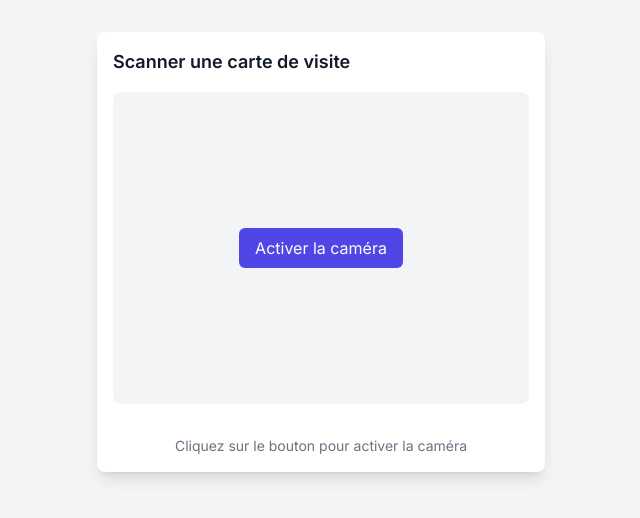
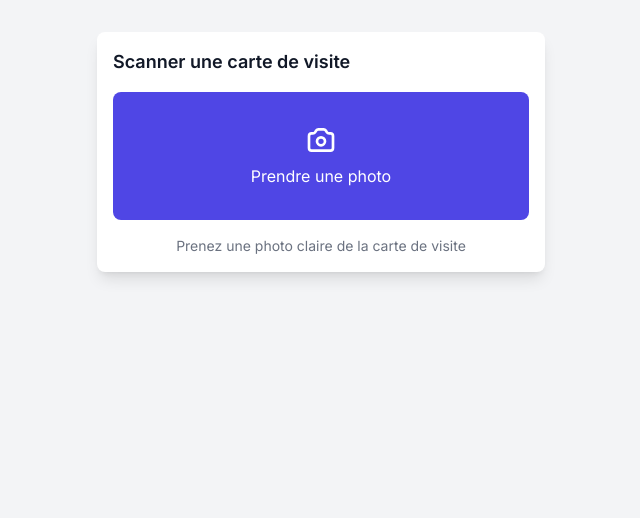
Before and after one commit to cGithu33/sales-crm, a Next.js app: page /opportunities/scan in a window 1280 px wide. Shown: the top 518 px of the page, without its empty margins (319-959 px from the left). Built offline with nearby package versions, Linux system fonts and the light colour scheme; no server answers; sample sign-in values are in the browser's storage.

Commit message:
fix: use native file input for camera capture

```diff
--- a/app/opportunities/scan/page.tsx
+++ b/app/opportunities/scan/page.tsx
@@ -2,26 +2,14 @@
 
 import { useSession } from 'next-auth/react'
 import { useRouter } from 'next/navigation'
-import { useRef, useState, useEffect } from 'react'
+import { useRef, useState } from 'react'
 
 export default function ScanBusinessCard() {
   const { data: session, status } = useSession()
   const router = useRouter()
-  const videoRef = useRef<HTMLVideoElement>(null)
-  const canvasRef = useRef<HTMLCanvasElement>(null)
+  const fileInputRef = useRef<HTMLInputElement>(null)
   const [error, setError] = useState('')
-  const [scanning, setScanning] = useState(false)
   const [processing, setProcessing] = useState(false)
-  const [stream, setStream] = useState<MediaStream | null>(null)
-
-  // Nettoyage du stream quand on quitte la page
-  useEffect(() => {
-    return () => {
-      if (stream) {
-        stream.getTracks().forEach(track => track.stop())
-      }
-    }
-  }, [stream])
 
   // Redirection si non authentifié
   if (status === 'unauthenticated') {
@@ -29,91 +17,20 @@ export default function ScanBusinessCard() {
     return null
   }
 
-  // Démarrer la caméra
-  const startCamera = async () => {
-    try {
-      // Vérifier si la caméra est disponible
-      if (!navigator.mediaDevices) {
-        throw new Error('La caméra n\'est pas disponible sur votre appareil')
-      }
-
-      console.log('Tentative d\'accès à la caméra...')
-
-      // Essayer d'abord la caméra arrière
-      try {
-        console.log('Tentative caméra arrière...')
-        const constraints = {
-          video: {
-            facingMode: { exact: 'environment' },
-            width: { ideal: 1920 },
-            height: { ideal: 1080 }
-          }
-        }
-        console.log('Contraintes:', constraints)
-
-        const newStream = await navigator.mediaDevices.getUserMedia(constraints)
-        console.log('Flux caméra arrière obtenu')
-
-        setStream(newStream)
-        if (videoRef.current) {
-          videoRef.current.srcObject = newStream
-          setScanning(true)
-        }
-      } catch (backCameraError) {
-        console.log('Erreur caméra arrière:', backCameraError)
-        console.log('Tentative caméra frontale...')
-
-        // Si la caméra arrière échoue, essayer la caméra frontale
-        const newStream = await navigator.mediaDevices.getUserMedia({
-          video: {
-            facingMode: 'user',
-            width: { ideal: 1920 },
-            height: { ideal: 1080 }
-          }
-        })
-        console.log('Flux caméra frontale obtenu')
-
-        setStream(newStream)
-        if (videoRef.current) {
-          videoRef.current.srcObject = newStream
-          setScanning(true)
-        }
-      }
-    } catch (error) {
-      console.error('Erreur accès caméra:', error)
-      setError('Impossible d\'accéder à la caméra. Vérifiez vos paramètres de confidentialité.')
-    }
-  }
-
-  // Arrêter la caméra
-  const stopCamera = () => {
-    if (stream) {
-      stream.getTracks().forEach(track => track.stop())
-      setStream(null)
-      setScanning(false)
-    }
-  }
-
-  // Prendre une photo
-  const captureImage = async () => {
-    if (!videoRef.current || !canvasRef.current) return
+  const handleFileSelect = async (event: React.ChangeEvent<HTMLInputElement>) => {
+    const file = event.target.files?.[0]
+    if (!file) return
 
     try {
       setProcessing(true)
-      const video = videoRef.current
-      const canvas = canvasRef.current
-      const context = canvas.getContext('2d')
+      setError('')
 
-      // Capturer l'image
-      canvas.width = video.videoWidth
-      canvas.height = video.videoHeight
-      context?.drawImage(video, 0, 0, canvas.width, canvas.height)
-
-      // Convertir en base64
-      const imageData = canvas.toDataURL('image/jpeg')
-
-      // Arrêter la caméra après la capture
-      stopCamera()
+      // Convertir l'image en base64
+      const base64 = await new Promise<string>((resolve) => {
+        const reader = new FileReader()
+        reader.onloadend = () => resolve(reader.result as string)
+        reader.readAsDataURL(file)
+      })
 
       // Envoyer au serveur pour OCR
       const response = await fetch('/api/scan-card', {
@@ -121,7 +38,7 @@ export default function ScanBusinessCard() {
         headers: {
           'Content-Type': 'application/json',
         },
-        body: JSON.stringify({ image: imageData }),
+        body: JSON.stringify({ image: base64 }),
       })
 
       if (!response.ok) {
@@ -138,9 +55,8 @@ export default function ScanBusinessCard() {
         phone: data.phone || ''
       }))
     } catch (error) {
-      console.error('Erreur capture:', error)
-      setError('Erreur lors de la capture. Veuillez réessayer.')
-      setScanning(false)
+      console.error('Erreur analyse:', error)
+      setError('Erreur lors de l\'analyse. Veuillez réessayer.')
     } finally {
       setProcessing(false)
     }
@@ -161,59 +77,43 @@ export default function ScanBusinessCard() {
               </div>
             )}
 
-            <div className="mt-4 relative aspect-[4/3] bg-gray-100 rounded-lg overflow-hidden">
-              {!scanning ? (
+            <div className="mt-4">
+              <input
+                type="file"
+                ref={fileInputRef}
+                accept="image/*"
+                capture="environment"
+                onChange={handleFileSelect}
+                className="hidden"
+              />
+
               <button
-                  onClick={startCamera}
-                  className="absolute inset-0 flex items-center justify-center"
+                onClick={() => fileInputRef.current?.click()}
+                disabled={processing}
+                className="w-full px-4 py-8 bg-indigo-600 text-white rounded-lg disabled:opacity-50 flex flex-col items-center justify-center space-y-2"
               >
-                  <span className="px-4 py-2 bg-indigo-600 text-white rounded-md">
-                    Activer la caméra
-                  </span>
-                </button>
+                {processing ? (
+                  <>
+                    <svg className="animate-spin h-8 w-8" xmlns="http://www.w3.org/2000/svg" fill="none" viewBox="0 0 24 24">
+                      <circle className="opacity-25" cx="12" cy="12" r="10" stroke="currentColor" strokeWidth="4"></circle>
+                      <path className="opacity-75" fill="currentColor" d="M4 12a8 8 0 018-8V0C5.373 0 0 5.373 0 12h4zm2 5.291A7.962 7.962 0 014 12H0c0 3.042 1.135 5.824 3 7.938l3-2.647z"></path>
+                    </svg>
+                    <span>Analyse en cours...</span>
+                  </>
                 ) : (
                   <>
-                  <video
-                    ref={videoRef}
-                    autoPlay
-                    playsInline
-                    muted
-                    className="absolute inset-0 w-full h-full object-cover"
-                  />
-                  <canvas
-                    ref={canvasRef}
-                    className="hidden"
-                  />
+                    <svg xmlns="http://www.w3.org/2000/svg" className="h-8 w-8" fill="none" viewBox="0 0 24 24" stroke="currentColor">
+                      <path strokeLinecap="round" strokeLinejoin="round" strokeWidth={2} d="M3 9a2 2 0 012-2h.93a2 2 0 001.664-.89l.812-1.22A2 2 0 0110.07 4h3.86a2 2 0 011.664.89l.812 1.22A2 2 0 0018.07 7H19a2 2 0 012 2v9a2 2 0 01-2 2H5a2 2 0 01-2-2V9z" />
+                      <path strokeLinecap="round" strokeLinejoin="round" strokeWidth={2} d="M15 13a3 3 0 11-6 0 3 3 0 016 0z" />
+                    </svg>
+                    <span>Prendre une photo</span>
                   </>
                 )}
-            </div>
-
-            <div className="mt-4 flex justify-center space-x-4">
-              {scanning && (
-                <>
-                  <button
-                    onClick={stopCamera}
-                    className="px-4 py-2 bg-gray-600 text-white rounded-md disabled:opacity-50"
-                    disabled={processing}
-                  >
-                    Arrêter la caméra
               </button>
-                  <button
-                    onClick={captureImage}
-                    disabled={processing}
-                    className="px-4 py-2 bg-indigo-600 text-white rounded-md disabled:opacity-50"
-                  >
-                    {processing ? 'Analyse en cours...' : 'Prendre la photo'}
-                  </button>
-                </>
-              )}
             </div>
 
             <p className="mt-4 text-sm text-gray-500 text-center">
-              {scanning
-                ? 'Placez la carte de visite dans le cadre et prenez la photo'
-                : 'Cliquez sur le bouton pour activer la caméra'
-              }
+              Prenez une photo claire de la carte de visite
             </p>
           </div>
         </div>
```
Lines whose indentation alone changed are shown as unchanged.
